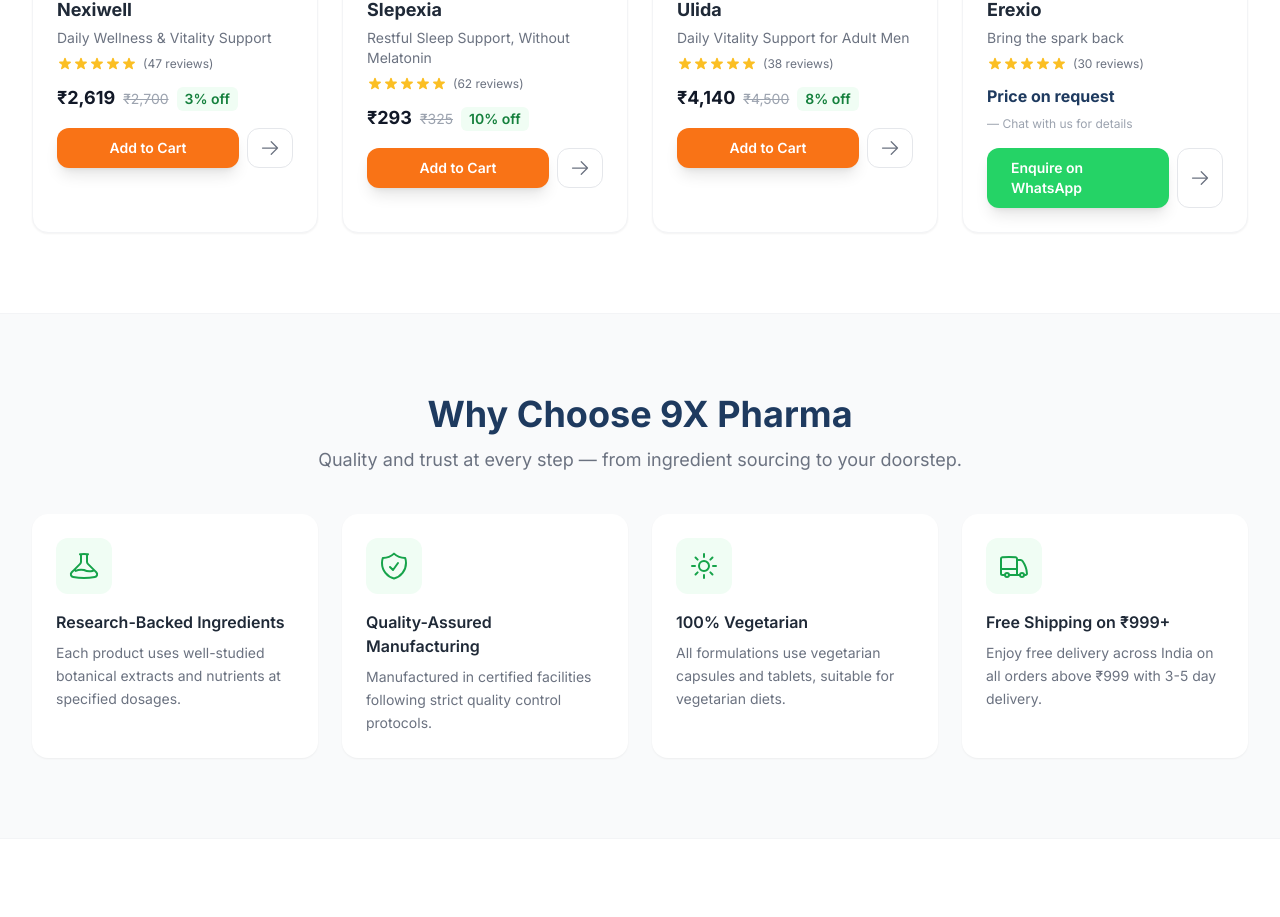
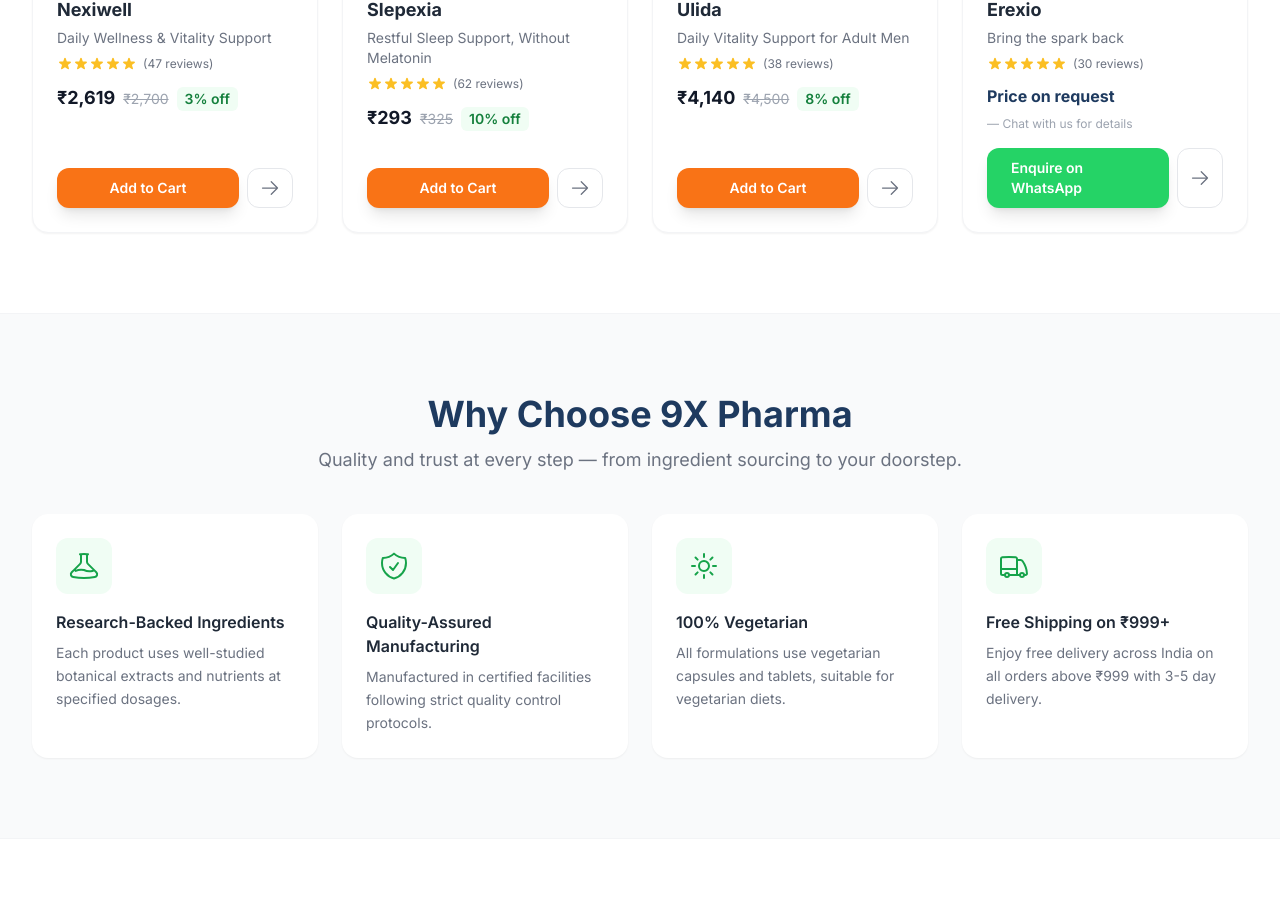
Before and after one commit to 9xtglobal-website/pharma-website, a Next.js app: page / in a window 1280 px wide. Shown: the part 1373-2290 px from the top of the page. Built offline with nearby package versions, Linux system fonts and the light colour scheme.

Commit message:
Align Add to Cart buttons across product cards

```diff
--- a/src/components/product/ProductCard.tsx
+++ b/src/components/product/ProductCard.tsx
@@ -28,7 +28,7 @@
   const { addToCart } = useCart();
 
   return (
-    <div className="group card relative flex flex-col">
+    <div className="group card relative flex h-full flex-col">
       {/* Badges */}
       <div className="absolute left-4 top-4 z-10 flex flex-col gap-1">
         {product.stockStatus === "low_stock" && (
@@ -77,8 +77,8 @@
         <PriceDisplay mrp={product.mrp} salePrice={product.salePrice} size="sm" showSavings={false} />
       </div>
 
-      {/* Actions */}
-      <div className="mt-4 flex gap-2">
+      {/* Actions — pushed to bottom of card so buttons line up across the row */}
+      <div className="mt-auto flex gap-2 pt-4">
         {product.salePrice === 0 ? (
           <a
             href={getWhatsAppUrl(WHATSAPP_NUMBER, `Hi, I'd like to know more about ${product.name}.`)}
```
